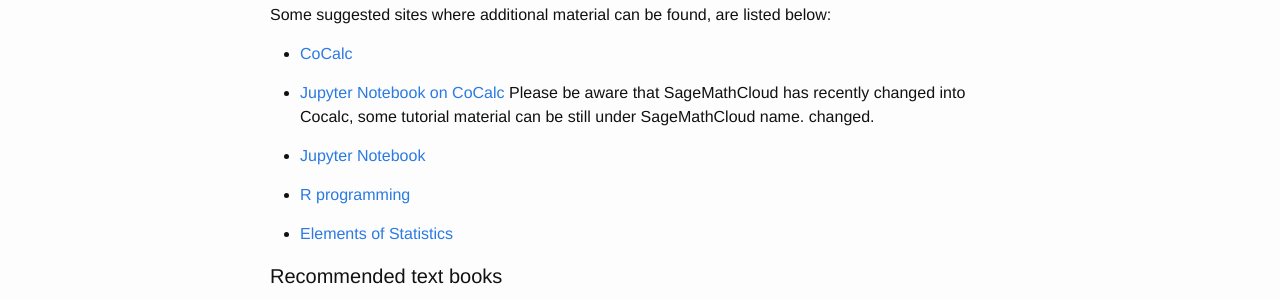
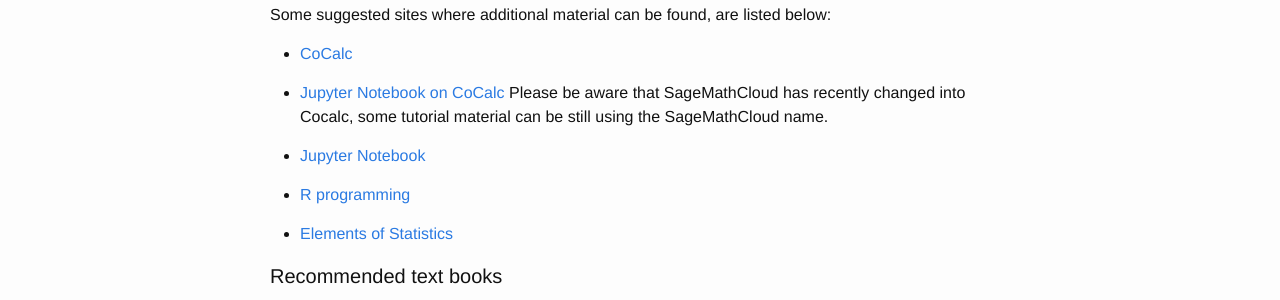
Before and after one commit to sods/bioinformatics, a Jekyll site: the page built from index.md, in a window 1280 px wide. Shown: the part 1229-1529 px from the top of the page. Built offline with Jekyll 4.4.1, drawn with Linux system fonts in a browser that asks for light colours.

Commit message:
fixed typo

```diff
--- a/index.md
+++ b/index.md
@@ -38,7 +38,7 @@ below:
 * [CoCalc](https://cocalc.com/)
 
 * [Jupyter Notebook on CoCalc](https://www.youtube.com/watch?v=cR0JV8bmUt0)
-Please be aware that SageMathCloud has recently changed into Cocalc, some tutorial material can be still under SageMathCloud name. changed.
+Please be aware that SageMathCloud has recently changed into Cocalc, some tutorial material can be still using the SageMathCloud name.
 
 * [Jupyter
 Notebook](http://blog.revolutionanalytics.com/2015/09/using-r-with-jupyter-notebooks.html)
```
